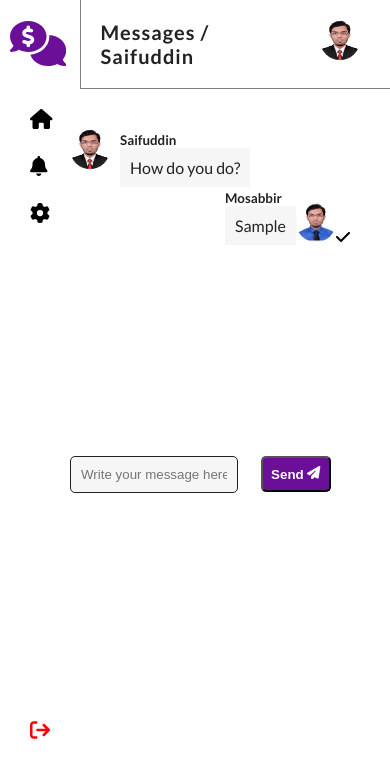
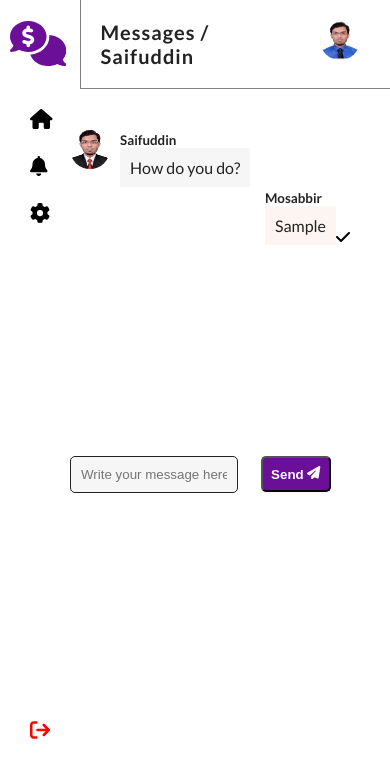
Before and after one commit to rehanmosabbir/frontend-final-assignment, a plain HTML site: page index.html in a window 390 px wide. Both pictures are taken after typing "Sample" into the empty fields and a click on the button "Send". Drawn offline with Linux system fonts and the light colour scheme.

Commit message:
add some functionality for mobile device

```diff
--- a/css/style.css
+++ b/css/style.css
@@ -241,4 +241,7 @@ button {
   .user-info svg {
     display: none;
   }
+  .message-user img {
+    display: none;
+  }
 }
--- a/index.html
+++ b/index.html
@@ -37,7 +37,7 @@
             </div>
             <div class="user">
               <div class="user-info">
-                <img src="img/mosabbir_photo.jpg" alt="" />
+                <img src="img/mosabbir_photo_new.jpg" alt="" />
                 <p>Tomal Ahmed</p>
                 <svg
                   xmlns="http://www.w3.org/2000/svg"
--- a/js/script.js
+++ b/js/script.js
@@ -33,7 +33,7 @@ sendBtnEl.addEventListener("click", () => {
     `<div class="message-user">
               <div class="message-info">
                 <small>Mosabbir</small>
-                <p>
+                <p style="background-color: #FDF5F2">
                   ${messageEl.value}
                 </p>
               </div>
```
